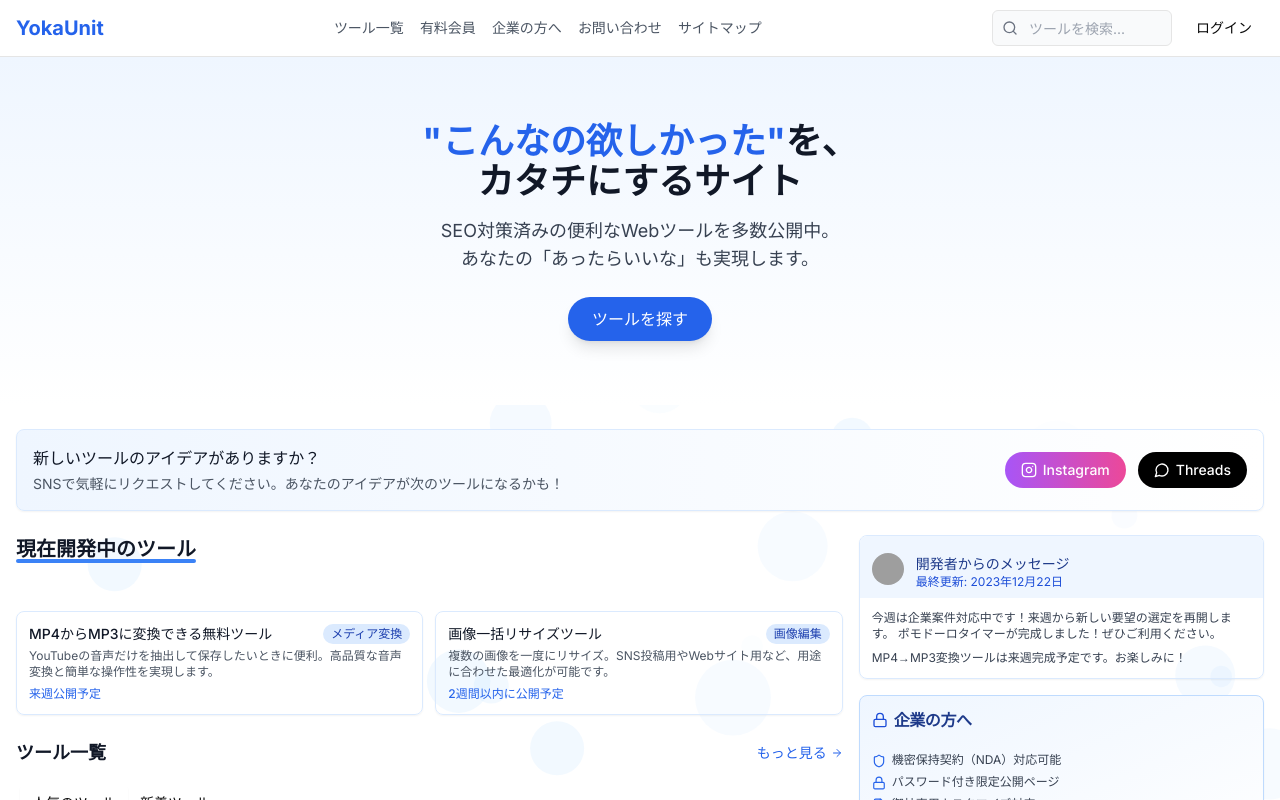
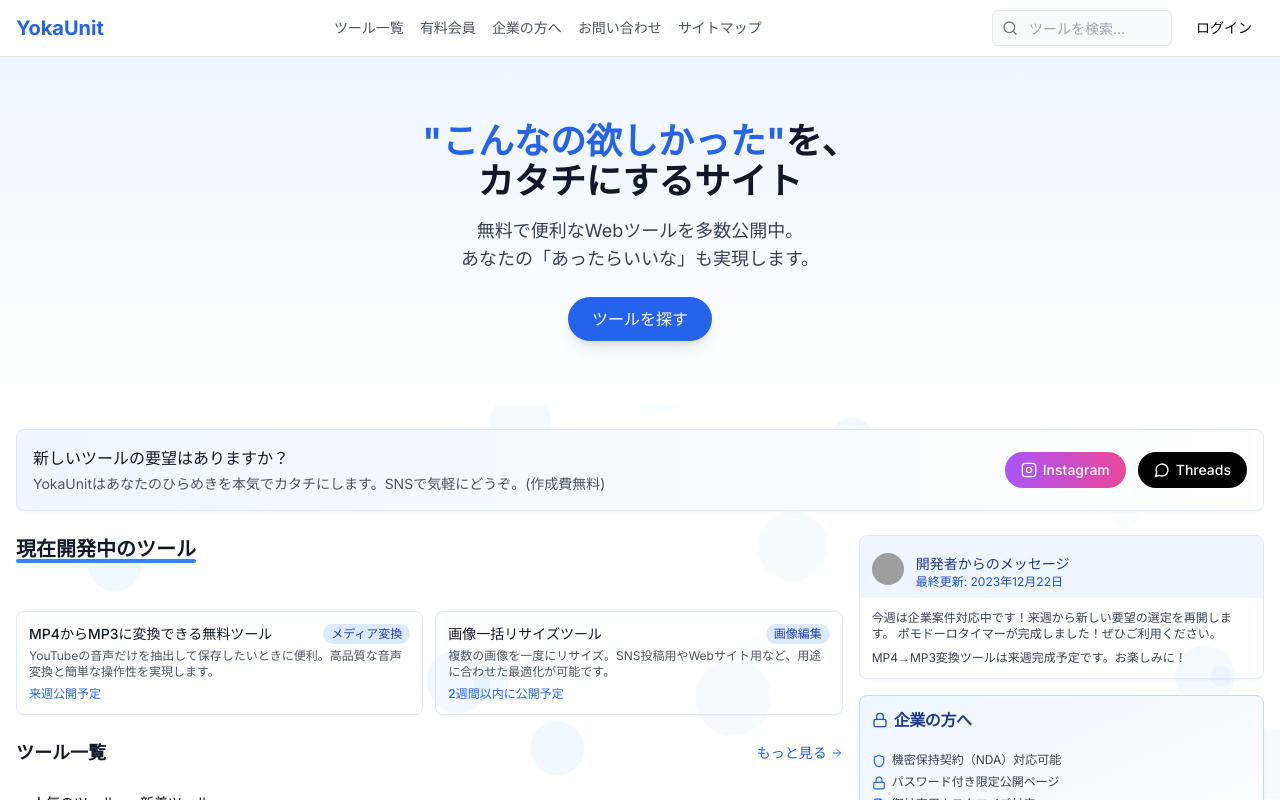
Before and after one commit to hisashi-web/yokaunit, a Next.js app: page / in a window 1280 px wide. Shown: the top 800 px of the page. Built offline with nearby package versions, Linux system fonts and the light colour scheme; grey boxes are pictures that could not be loaded.

Commit message:
ホーム画面細かい箇所のライティング変更

```diff
--- a/components/hero-section.tsx
+++ b/components/hero-section.tsx
@@ -36,7 +36,7 @@ export function HeroSection() {
             animate={{ opacity: 1 }}
             transition={{ duration: 0.5, delay: 0.4 }}
           >
-            SEO対策済みの便利なWebツールを多数公開中。
+            無料で便利なWebツールを多数公開中。
             <br className="hidden sm:block" />
             あなたの「あったらいいな」も実現します。
           </motion.p>
--- a/components/social-request-banner.tsx
+++ b/components/social-request-banner.tsx
@@ -15,14 +15,14 @@ export function SocialRequestBanner() {
       <Card className="bg-gradient-to-r from-blue-50 to-white border-blue-100">
         <CardContent className="p-4 flex flex-col sm:flex-row items-center justify-between gap-4">
           <div className="text-center sm:text-left">
-            <h3 className="font-medium text-gray-900 mb-1">新しいツールのアイデアがありますか？</h3>
+            <h3 className="font-medium text-gray-900 mb-1">新しいツールの要望はありますか？</h3>
             <p className="text-sm text-gray-600">
-              SNSで気軽にリクエストしてください。あなたのアイデアが次のツールになるかも！
+              YokaUnitはあなたのひらめきを本気でカタチにします。SNSで気軽にどうぞ。(作成費無料)
             </p>
           </div>
           <div className="flex gap-3">
             <a
-              href="https://instagram.com/yokaunit"
+              href="https://www.instagram.com/hisashi_web?igsh=MWxlaDdlcGg1YXk5cA%3D%3D&utm_source=qr"
               target="_blank"
               rel="noopener noreferrer"
               className="flex items-center gap-1.5 bg-gradient-to-r from-purple-500 to-pink-500 text-white px-4 py-2 rounded-full text-sm font-medium hover:opacity-90 transition-opacity"
@@ -31,7 +31,7 @@ export function SocialRequestBanner() {
               <span>Instagram</span>
             </a>
             <a
-              href="https://threads.net/yokaunit"
+              href="https://threads.net/https://www.threads.com/@hisashi_web?igshid=NTc4MTIwNjQ2YQ=="
               target="_blank"
               rel="noopener noreferrer"
               className="flex items-center gap-1.5 bg-black text-white px-4 py-2 rounded-full text-sm font-medium hover:opacity-90 transition-opacity"
```
